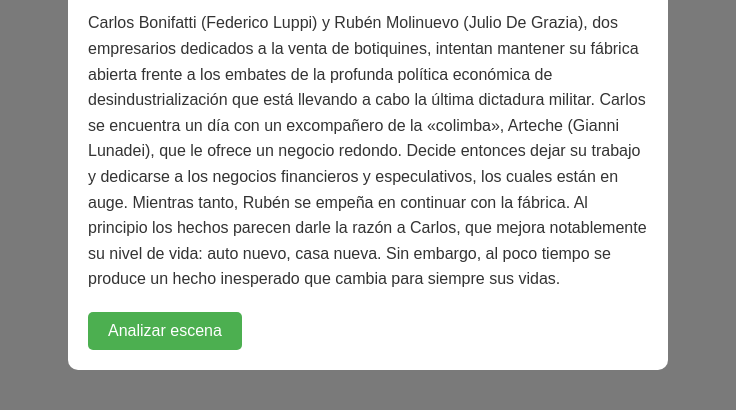
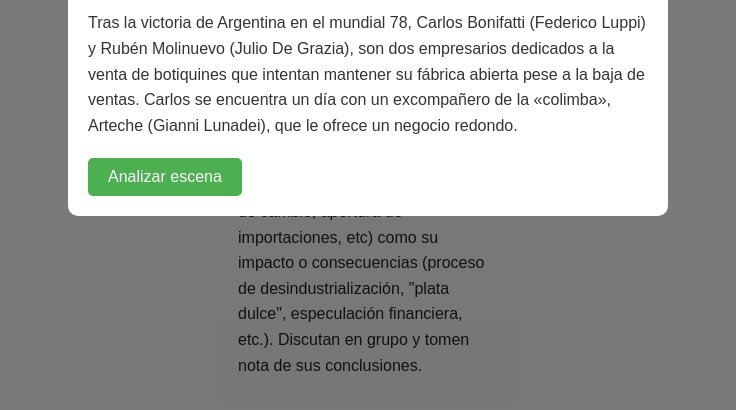
Before and after one commit to MarSolaz/PlataDulce, a plain HTML site: page index.html in a window 1280 px wide. Shown: the part 192-602 px from the top of the page, without its empty margins (272-1008 px from the left). Drawn offline with Linux system fonts and the light colour scheme.

Commit message:
Add files via upload

```diff
--- a/index.html
+++ b/index.html
@@ -96,7 +96,7 @@
       <span class="close">&times;</span>
       <div class="modal-header">Sinopsis de la Trama</div>
       <div class="modal-body">
-        <p>Carlos Bonifatti (Federico Luppi) y Rubén Molinuevo (Julio De Grazia), dos empresarios dedicados a la venta de botiquines, intentan mantener su fábrica abierta frente a los embates de la profunda política económica de desindustrialización que está llevando a cabo la última dictadura militar. Carlos se encuentra un día con un excompañero de la «colimba», Arteche (Gianni Lunadei), que le ofrece un negocio redondo. Decide entonces dejar su trabajo y dedicarse a los negocios financieros y especulativos, los cuales están en auge. Mientras tanto, Rubén se empeña en continuar con la fábrica. Al principio los hechos parecen darle la razón a Carlos, que mejora notablemente su nivel de vida: auto nuevo, casa nueva. Sin embargo, al poco tiempo se produce un hecho inesperado que cambia para siempre sus vidas.</p>
+        <p>Tras la victoria de Argentina en el mundial 78, Carlos Bonifatti (Federico Luppi) y Rubén Molinuevo (Julio De Grazia), son dos empresarios dedicados a la venta de botiquines que intentan mantener su fábrica abierta pese a la baja de ventas. Carlos se encuentra un día con un excompañero de la «colimba», Arteche (Gianni Lunadei), que le ofrece un negocio redondo.</p>
       </div>
       <button class="button" id="startButton">Analizar escena</button>
     </div>
@@ -109,9 +109,7 @@
   <div id="consignas">
     <h3>Consignas:</h3>
     <ul>
-      <li>Analiza el tono y el mensaje principal de la publicidad.</li>
-      <li>¿Cómo influye en la percepción de la audiencia sobre la situación política?</li>
-      <li>Compara esta publicidad con otras piezas de propaganda de la época.</li>
+      <li>Relacione la escena de la película con la política económica de la última dictadura militar. Para ello, tenga en cuenta tanto políticas económicas (liberalización económica, reforma financiera, tipo de cambio, apertura de importaciones, etc) como su impacto o consecuencias (proceso de desindustrialización, "plata dulce", especulación financiera, etc.). Discutan en grupo y tomen nota de sus conclusiones.</li>
     </ul>
   </div>
 
--- a/style.css
+++ b/style.css
@@ -96,7 +96,7 @@
   /* Consignas (información adicional) */
   #consignas {
     background-color: #1c1c1c;
-    padding: 20px;
+    padding: 40px;
     margin-top: 40px;
     border-radius: 10px;
     width: 90%;
@@ -107,7 +107,7 @@
   #consignas h3 {
     font-size: 1.5rem;
     font-weight: 600;
-    color: #851818;
+    color: #060606;
     margin-bottom: 15px;
   }
 
@@ -118,6 +118,7 @@
 
   #consignas li {
     font-size: 1rem;
-    color: #f5f5f5;
+    color: #242222;
     margin-bottom: 10px;
+    text-align:left;
   }
```
